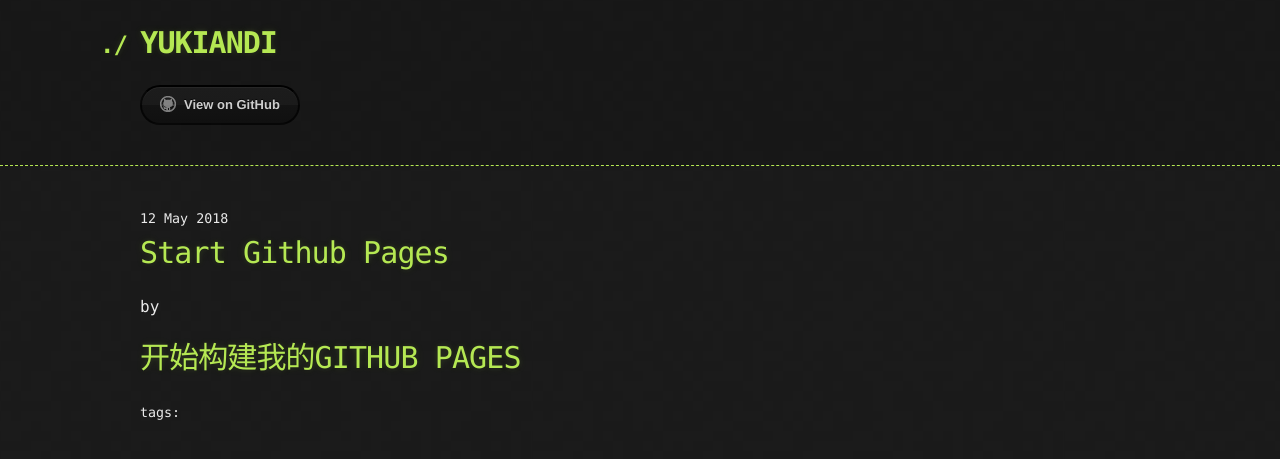
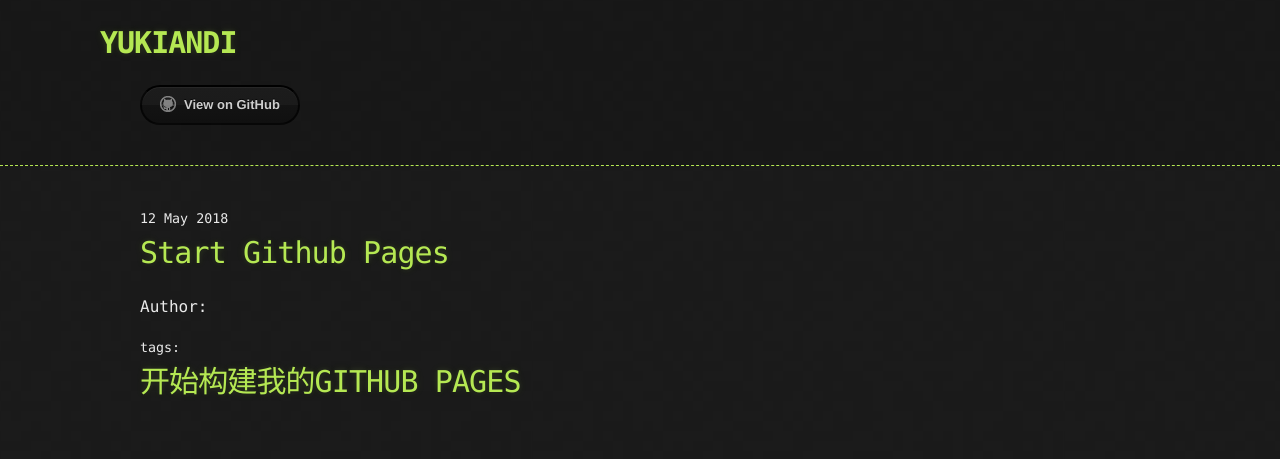
Before and after one commit to yukiandi/yukiandi.github.io, a Jekyll site: the page built from _posts/2018-05-12-start-github-pages.md, in a window 1280 px wide. Shown: the top 459 px of the page. Built offline with Jekyll 4.4.1, drawn with Linux system fonts in a browser that asks for light colours; the repository's description, which GitHub fills in, is left out.

Commit message:
small change

```diff
--- a/_layouts/post.html
+++ b/_layouts/post.html
@@ -1,14 +1,17 @@
 ---
 layout: default
+author: YUKIANDI
 ---
 
 <small>{{ page.date | date: "%-d %B %Y" }}</small>
 <h1>{{ page.title }}</h1>
 
-<p class="view">by {{ page.author | default: site.author }}</p>
+<p class="view">Author: {{ page.author | default: site.author }}</p>
 
-{{content}}
+
 
 {% if page.tags %}
   <small>tags: <em>{{ page.tags | join: "</em> - <em>" }}</em></small>
 {% endif %}
+
+{{content}}
--- a/_sass/jekyll-theme-hacker.scss
+++ b/_sass/jekyll-theme-hacker.scss
@@ -66,10 +66,10 @@ header h1 {
   -webkit-font-smoothing: antialiased;
 }
 
-header h1:before {
-  content: "./ ";
-  font-size: 24px;
-}
+// header h1:before {
+//   content: "./ ";
+//   font-size: 24px;
+// }
 
 header h2 {
   font-size: 18px;
```
